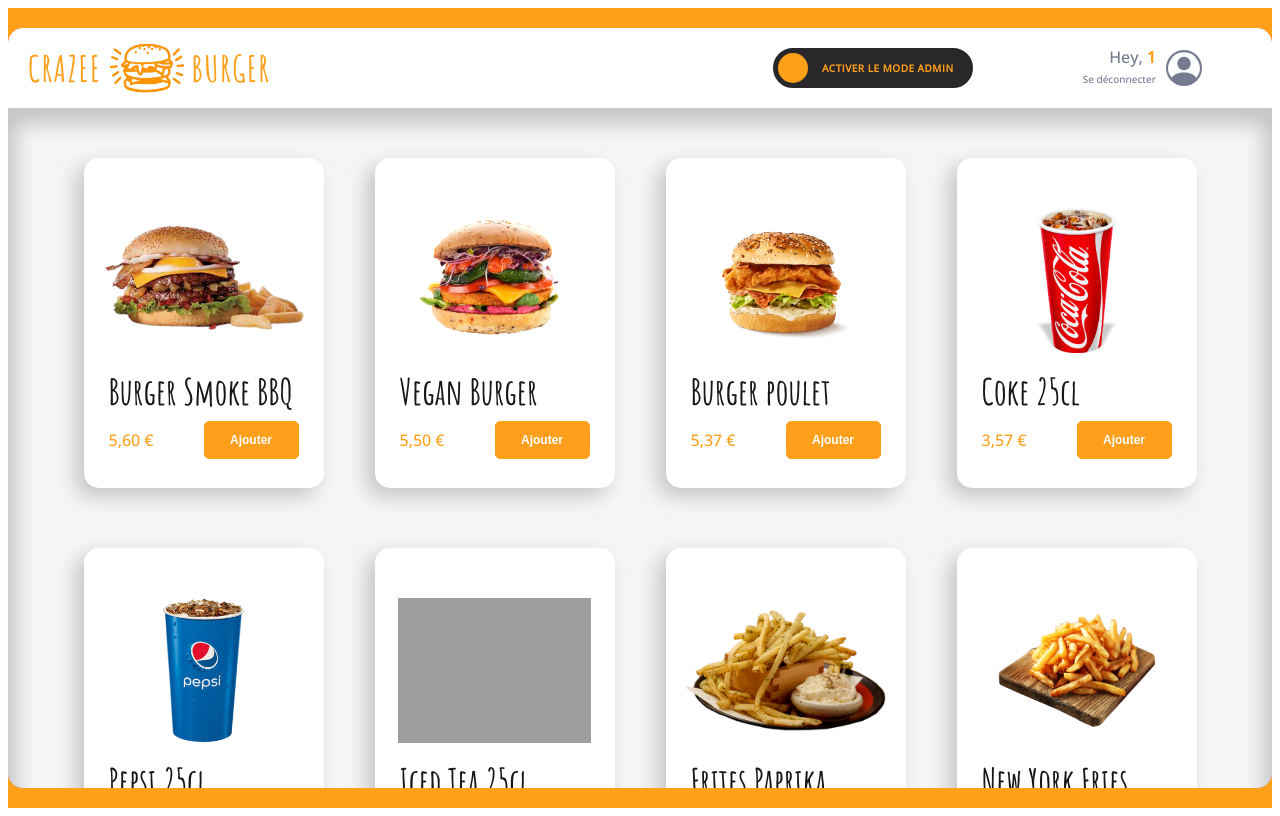
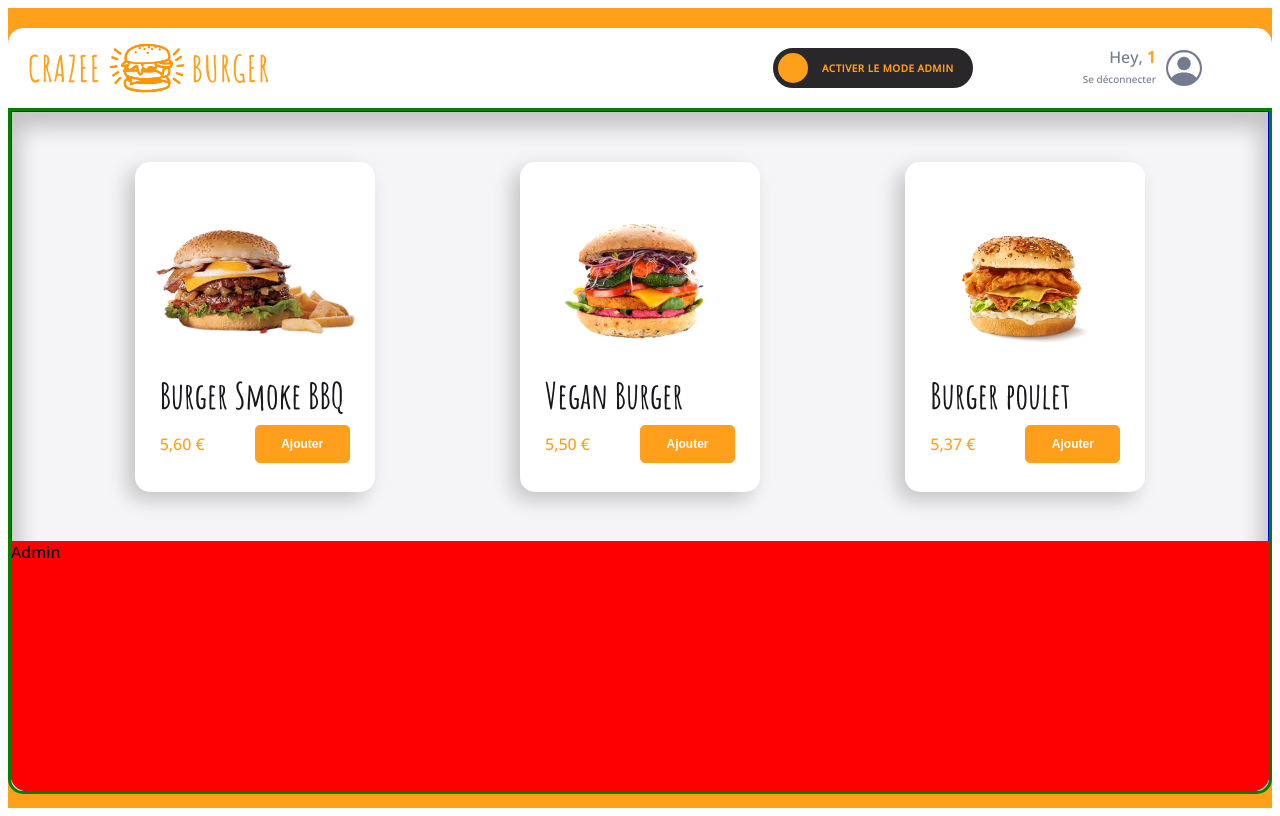
Before and after one commit to kailam-ada/crazee-burger2, a React (Vite) app: page /order/1 in a window 1280 px wide. Built offline with nearby package versions, Linux system fonts and the light colour scheme; grey boxes are pictures that could not be loaded.

Commit message:
💄 F07: MAIN > Add layout with Basket

```diff
--- a/src/components/pages/order/Main/Main.jsx
+++ b/src/components/pages/order/Main/Main.jsx
@@ -6,25 +6,46 @@ export default function Main() {
   return (
     <MainStyled className="main">
       {/* <div className="basket">Basket</div> */}
-      <Menu />
+      <div className="menu-and-admin">
+        <Menu />
+        <div className="admin">Admin</div>
+      </div>
     </MainStyled>
   );
 }
 
 const MainStyled = styled.div`
+  border: 3px solid green;
   background: ${theme.colors.background_white};
+  height: calc(95vh - 10vh);
+  border-bottom-left-radius: ${theme.borderRadius.extraRound};
+  border-bottom-right-radius: ${theme.borderRadius.extraRound};
   box-shadow: 0px 8px 20px 8px rgba(0, 0, 0, 0.2) inset;
   flex: 1;
-  border-bottom-left-radius: ${theme.borderRadius.extraRound};
-  border-bottom-right-radius: ${theme.borderRadius.extraRound};
 
   display: grid;
-  /* This code will be used later for Basket
-  grid-template-columns: 25% 1fr; */
+  /* This code will be used later for Basket */
+  /* grid-template-columns: 25% 1fr; */
   grid-template-columns: 1fr;
-  overflow-y: scroll;
 
   /* .basket {
     background: pink;
   } */
+
+  .menu-and-admin {
+    position: relative;
+    overflow-y: hidden;
+    display: grid;
+    border-bottom-left-radius: ${theme.borderRadius.extraRound};
+    border-bottom-right-radius: ${theme.borderRadius.extraRound};
+
+    .admin {
+      background: red;
+      height: 250px;
+      position: absolute;
+      bottom: 0;
+      left: 0;
+      right: 0;
+    }
+  }
 `;
--- a/src/components/pages/order/Main/Menu.jsx
+++ b/src/components/pages/order/Main/Menu.jsx
@@ -24,11 +24,13 @@ export default function Menu() {
 }
 
 const MenuStyled = styled.div`
+  border: 1px solid blue;
   background: ${theme.colors.background_white};
   box-shadow: 0px 8px 20px 8px rgba(0, 0, 0, 0.2) inset;
   padding: 50px 50px 150px;
   display: grid;
   grid-row-gap: 60px;
-  grid-template-columns: repeat(4, 1fr);
+  grid-template-columns: repeat(auto-fit, minmax(300px, 1fr));
   justify-items: center;
+  overflow-y: scroll;
 `;
```
